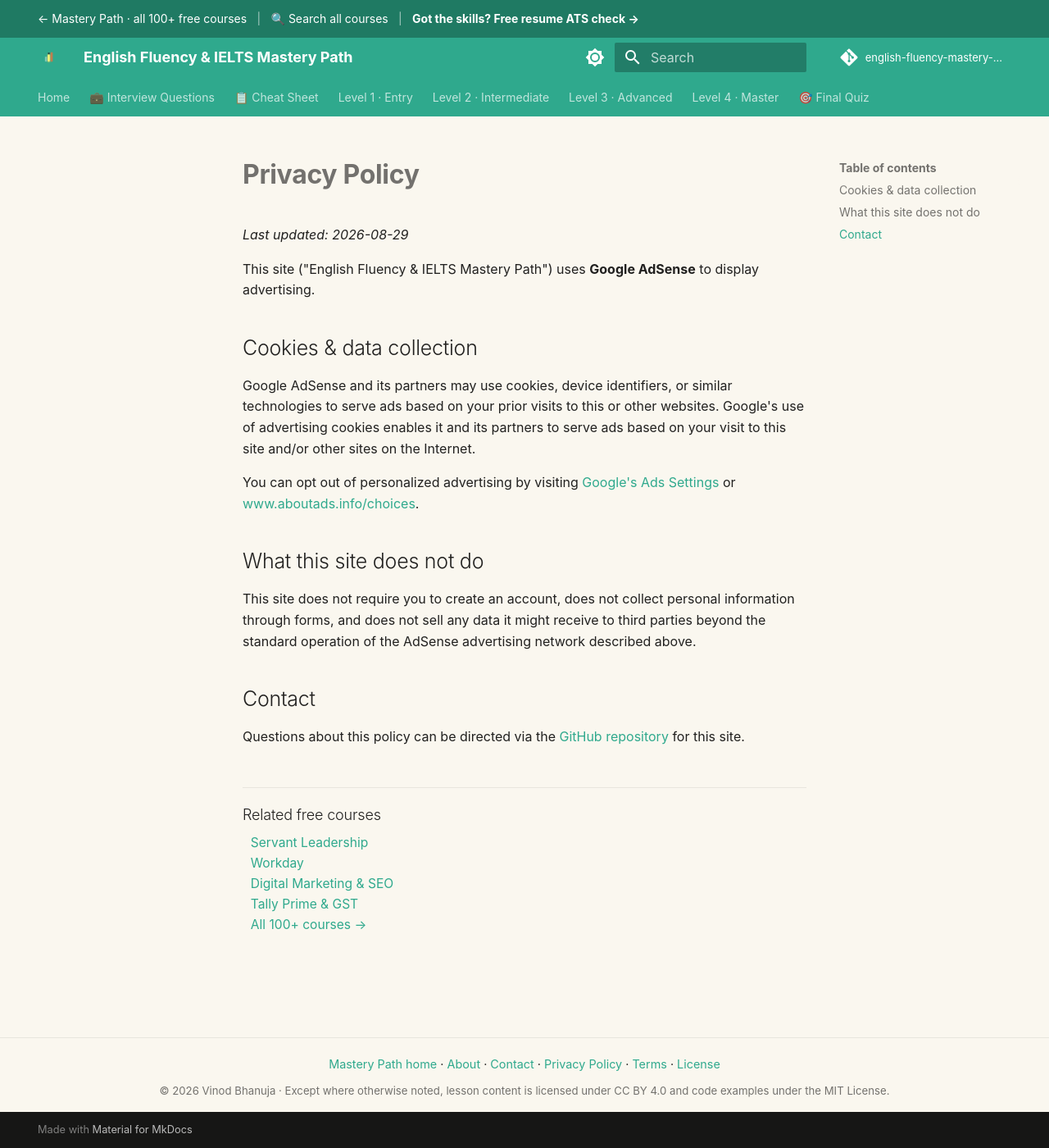
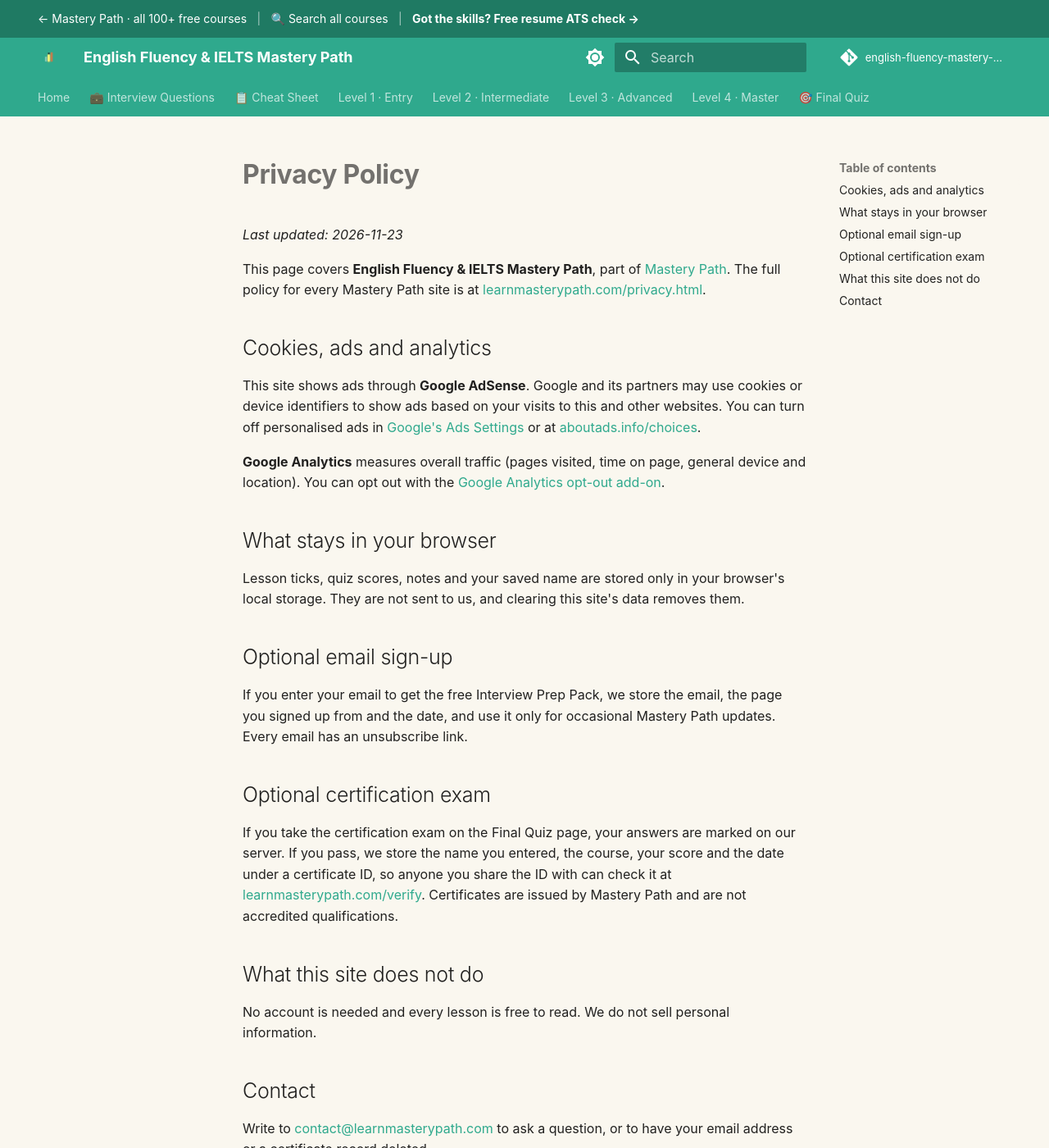
Before and after one commit to SIGILIPELLI/english-fluency-mastery-path, an MkDocs documentation site: the page built from docs/privacy.md, in a window 1280 px wide and 1400 px high. Shown: the whole window at 82% size. Built offline with MkDocs 1.6.1 and Material for MkDocs 9.7.7, drawn with Linux system fonts in a browser that asks for light colours; comment, search, counter and statistics services are not loaded.

Commit message:
Update privacy page: progress stays in the browser, optional email sign-up and certification exam, link to the full policy
Co-Authored-By: Claude Opus 5.5 <noreply@anthropic.com>

```diff
--- a/docs/privacy.md
+++ b/docs/privacy.md
@@ -1,33 +1,35 @@
 ---
-description: "Privacy policy for the free English Fluency & IELTS Mastery Path: how Google Analytics and AdSense cookies are used, what is not collected, and how to opt out."
+description: "Privacy policy for the free English Fluency & IELTS Mastery Path: cookies for ads and analytics, what stays in your browser, and the optional email sign-up and certification exam."
 ---
 
 # Privacy Policy
 
-_Last updated: 2026-08-29_
+_Last updated: 2026-11-23_
 
-This site ("English Fluency & IELTS Mastery Path") uses **Google AdSense** to display advertising.
+This page covers **English Fluency & IELTS Mastery Path**, part of [Mastery Path](https://learnmasterypath.com/). The full policy for every Mastery Path site is at [learnmasterypath.com/privacy.html](https://learnmasterypath.com/privacy.html).
 
-## Cookies & data collection
+## Cookies, ads and analytics
 
-Google AdSense and its partners may use cookies, device identifiers, or similar
-technologies to serve ads based on your prior visits to this or other websites.
-Google's use of advertising cookies enables it and its partners to serve ads
-based on your visit to this site and/or other sites on the Internet.
+This site shows ads through **Google AdSense**. Google and its partners may use cookies or device identifiers to show ads based on your visits to this and other websites. You can turn off personalised ads in [Google's Ads Settings](https://adssettings.google.com/) or at [aboutads.info/choices](https://www.aboutads.info/choices/).
 
-You can opt out of personalized advertising by visiting
-[Google's Ads Settings](https://adssettings.google.com/) or
-[www.aboutads.info/choices](https://www.aboutads.info/choices/).
+**Google Analytics** measures overall traffic (pages visited, time on page, general device and location). You can opt out with the [Google Analytics opt-out add-on](https://tools.google.com/dlpage/gaoptout).
+
+## What stays in your browser
+
+Lesson ticks, quiz scores, notes and your saved name are stored only in your browser's local storage. They are not sent to us, and clearing this site's data removes them.
+
+## Optional email sign-up
+
+If you enter your email to get the free Interview Prep Pack, we store the email, the page you signed up from and the date, and use it only for occasional Mastery Path updates. Every email has an unsubscribe link.
+
+## Optional certification exam
+
+If you take the certification exam on the Final Quiz page, your answers are marked on our server. If you pass, we store the name you entered, the course, your score and the date under a certificate ID, so anyone you share the ID with can check it at [learnmasterypath.com/verify](https://learnmasterypath.com/verify/). Certificates are issued by Mastery Path and are not accredited qualifications.
 
 ## What this site does not do
 
-This site does not require you to create an account, does not collect personal
-information through forms, and does not sell any data it might receive to third
-parties beyond the standard operation of the AdSense advertising network
-described above.
+No account is needed and every lesson is free to read. We do not sell personal information.
 
 ## Contact
 
-Questions about this policy can be directed via the
-[GitHub repository](https://github.com/SIGILIPELLI/english-fluency-mastery-path) for this
-site.
+Write to [contact@learnmasterypath.com](mailto:contact@learnmasterypath.com) to ask a question, or to have your email address or a certificate record deleted.
```
